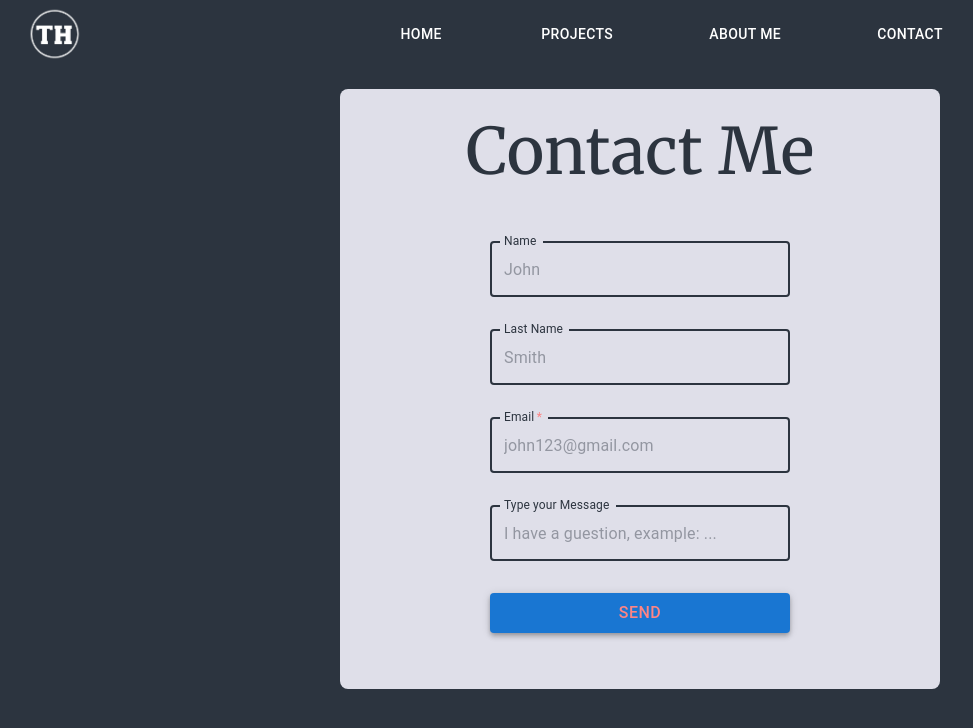
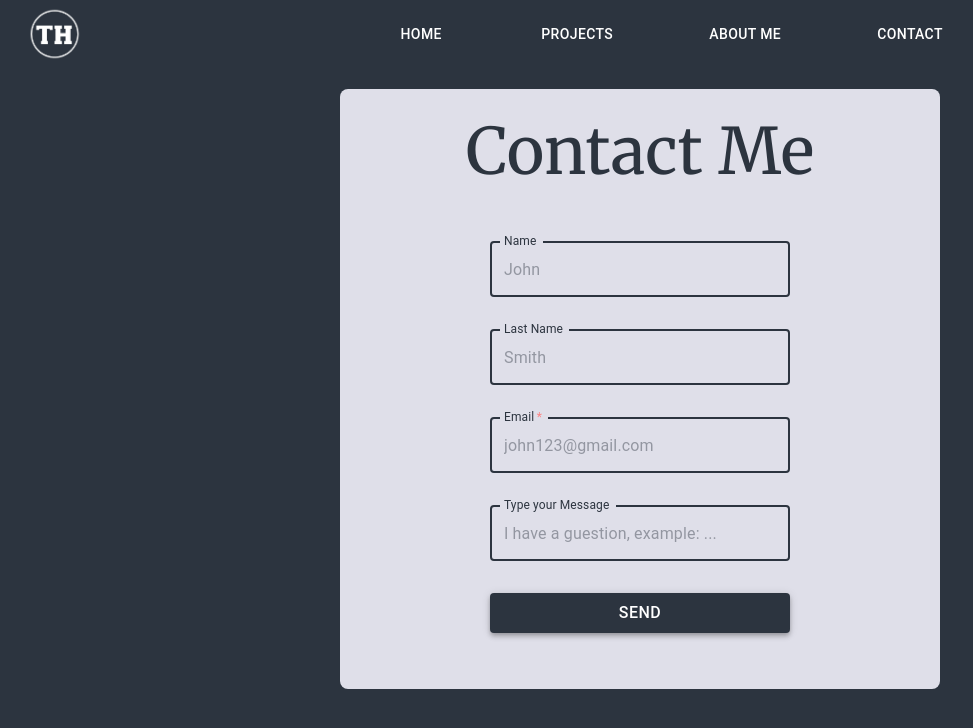
Before and after one commit to TomaszHanasz/portfolio, a React (Create React App) app: page /contact in a window 1280 px wide. In both pictures the pointer is over the button "SEND". Shown: the top 728 px of the page, without its empty margins (0-973 px from the left). Built offline with nearby package versions, Linux system fonts and the light colour scheme.

Commit message:
button style update

```diff
--- a/src/containers/contact/Contact.jsx
+++ b/src/containers/contact/Contact.jsx
@@ -128,6 +128,10 @@ const Contact = () => {
               },
               backgroundColor: "#FD8585",
               color: "#2c343f",
+              "&:hover": {
+                backgroundColor: "2c343f",
+                color: "#FD8585",
+              },
             }}
             variant="contained"
           >
--- a/src/containers/contact/contact.style.css
+++ b/src/containers/contact/contact.style.css
@@ -20,6 +20,11 @@
 .MuiOutlinedInput-notchedOutline {
   border-color: #2c343f !important;
   border-width: 2px !important;
+}
+
+.css-o3x92v-MuiButtonBase-root-MuiButton-root:hover {
+  background-color: #2c343f !important;
+  color: white !important;
 }
 
 .css-1jy569b-MuiFormLabel-root-MuiInputLabel-root.Mui-focused {
```
